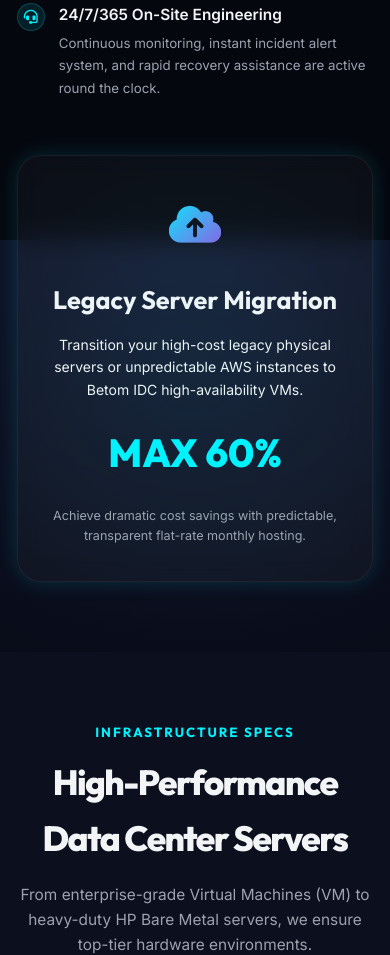
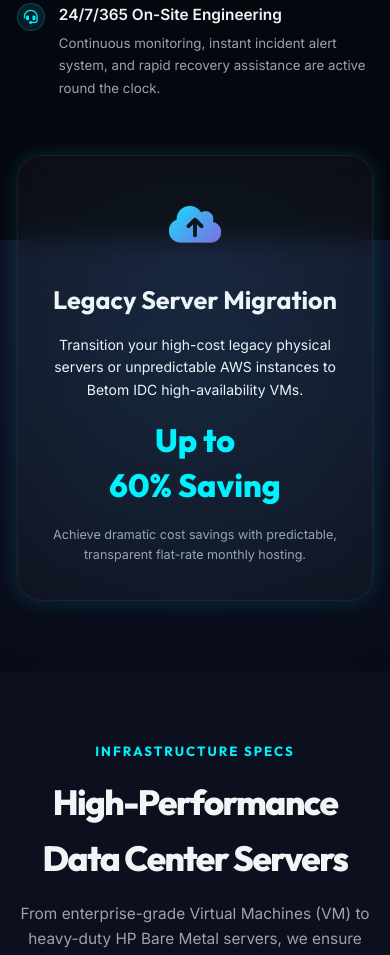
Before and after one commit to nimto/betom, a plain HTML site: page index.html in a window 390 px wide. Shown: the part 1448-2403 px from the top of the page. Drawn offline with Linux system fonts and the light colour scheme; some packages are replaced by stand-ins of ours; a script that the page names is missing.

Commit message:
design: Optimize about-card-stat layout with responsive br and text sizing for desktop and mobile displays

```diff
--- a/css/style.css
+++ b/css/style.css
@@ -712,10 +712,16 @@
 
 .about-card-stat {
     font-family: var(--font-heading);
-    font-size: 3.5rem;
+    font-size: 2.2rem;
     font-weight: 800;
     color: var(--accent-cyan);
     margin: 1.5rem 0;
+    text-align: center;
+    white-space: nowrap;
+}
+
+.about-card-stat .mobile-only-br {
+    display: none;
 }
 
 /* ==========================================
@@ -2066,7 +2072,15 @@
     }
 
     .about-card-stat {
-        font-size: 2.8rem;
+        font-size: 2.3rem !important;
+        white-space: normal !important;
+        text-align: center !important;
+        line-height: 1.4 !important;
+        margin: 1.2rem 0 !important;
+    }
+
+    .about-card-stat .mobile-only-br {
+        display: block !important;
     }
 
     .price-amount {
--- a/js/translations.js
+++ b/js/translations.js
@@ -23,7 +23,7 @@
         about_feat3_desc: "Continuous monitoring, instant incident alert system, and rapid recovery assistance are active round the clock.",
         about_card_title: "Legacy Server Migration",
         about_card_desc: "Transition your high-cost legacy physical servers or unpredictable AWS instances to Betom IDC high-availability VMs.",
-        about_card_saving: "MAX 60%",
+        about_card_saving: "Up to<br class=\"mobile-only-br\"> 60% Saving",
         about_card_note: "Achieve dramatic cost savings with predictable, transparent flat-rate monthly hosting.",
 
         servers_subtitle: "INFRASTRUCTURE SPECS",
@@ -218,7 +218,7 @@
         about_feat3_desc: "일본 도쿄 현지에서 정밀 실시간 모니터링, 실시간 인시던트 감지 및 신속한 복구 지원을 항시 가동합니다.",
         about_card_title: "노후 서버 VM 전환",
         about_card_desc: "노후화된 고비용 물리 서버나 예측 불가능한 AWS 등의 퍼블릭 클라우드를 Betom IDC의 고가용성 VM으로 이전하십시오.",
-        about_card_saving: "최대 60% 절감",
+        about_card_saving: "최대<br class=\"mobile-only-br\"> 60% 절감",
         about_card_note: "인프라 비용의 획기적인 최적화 및 예측 가능한 고정 월 비용 솔루션을 제공합니다.",
 
         servers_subtitle: "INFRASTRUCTURE SPECS",
@@ -413,7 +413,7 @@
         about_feat3_desc: "東京の現場で経験豊富なエンジニアが常時監視し、障害の予防および発生時の迅速な対応をお約束します。",
         about_card_title: "古いサーバーからVMへの移行",
         about_card_desc: "高コストな老朽化サーバーや、予想困難なAWSなどのクラウドコストを、高可用性のBetom VMへと移行して最適化します。",
-        about_card_saving: "最大60%のコスト削減",
+        about_card_saving: "最大<br class=\"mobile-only-br\"> 60%削減",
         about_card_note: "定額かつ透明性の高い月額固定費用で、インフラ費用を劇的に削減します。",
 
         servers_subtitle: "INFRASTRUCTURE SPECS",
@@ -608,7 +608,7 @@
         about_feat3_desc: "東京數據中心提供 24/7 監控、即時警報與快速障礙排除，全力保障您的業務穩定。",
         about_card_title: "舊伺服器轉 VM 託管",
         about_card_desc: "將高成本的舊實體伺服器，或難以預估花費的 AWS 等公有雲服務，無縫遷移至 Betom 高可用性虛擬主機。",
-        about_card_saving: "最高節省 60% 成本",
+        about_card_saving: "最高節省<br class=\"mobile-only-br\"> 60% 成本",
         about_card_note: "透明、可預測的固定月租費率，大幅度為您優化基礎設施支出。",
 
         servers_subtitle: "INFRASTRUCTURE SPECS",
@@ -772,7 +772,7 @@
         about_feat3_desc: "东京数据中心提供 24/7 监控、即时警报与快速故障排除，全力保障您的业务稳定。",
         about_card_title: "旧服务器转 VM 托管",
         about_card_desc: "将高成本的旧实体服务器，或难以预估花费的 AWS 等公有云服务，无缝迁移至 Betom 高可用性虚拟主机。",
-        about_card_saving: "最高节省 60% 成本",
+        about_card_saving: "最高节省<br class=\"mobile-only-br\"> 60% 成本",
         about_card_note: "透明、可预测的固定月租费率，大幅度为您优化基础设施支出。",
 
         servers_subtitle: "INFRASTRUCTURE SPECS",
```
